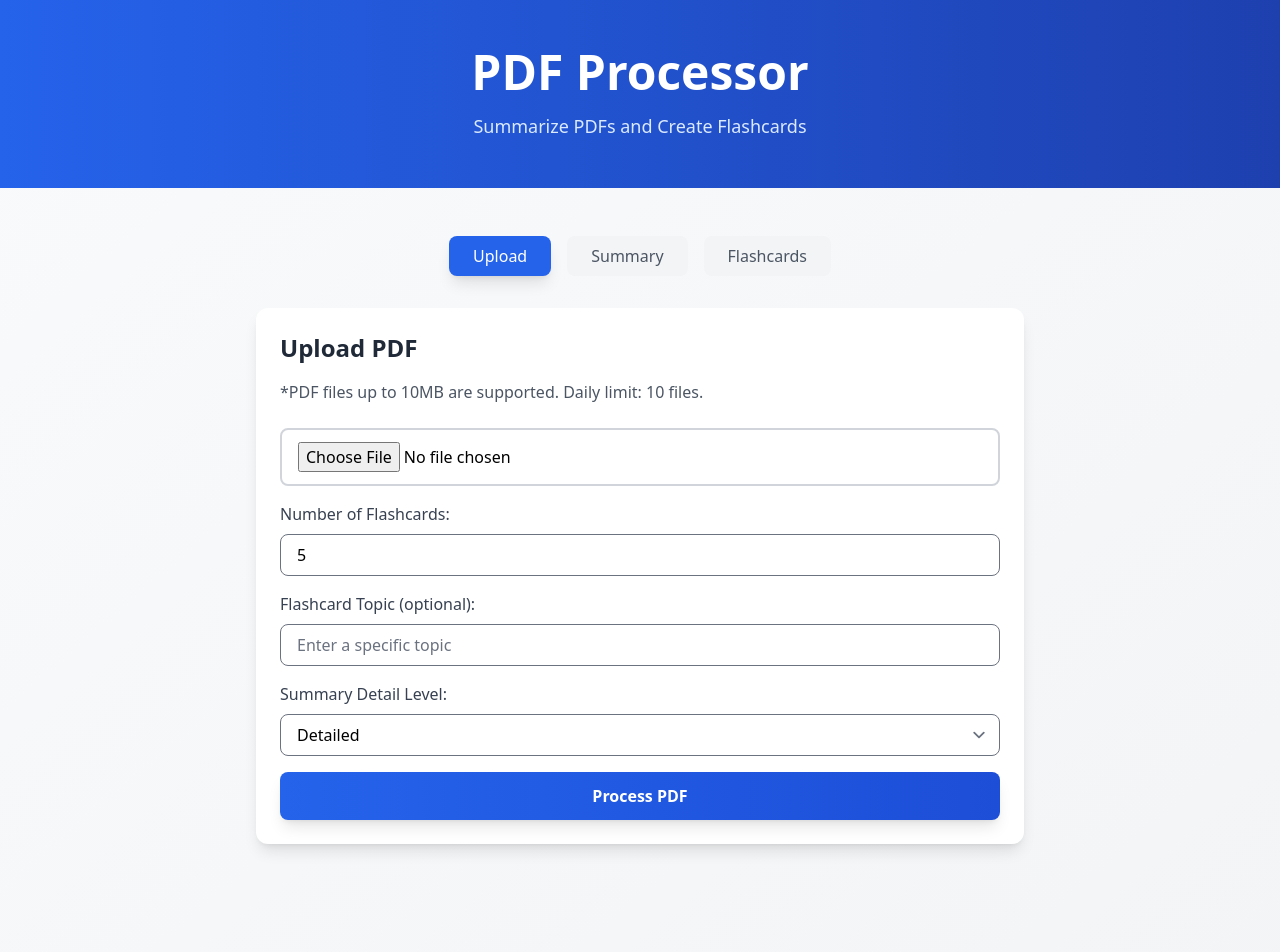
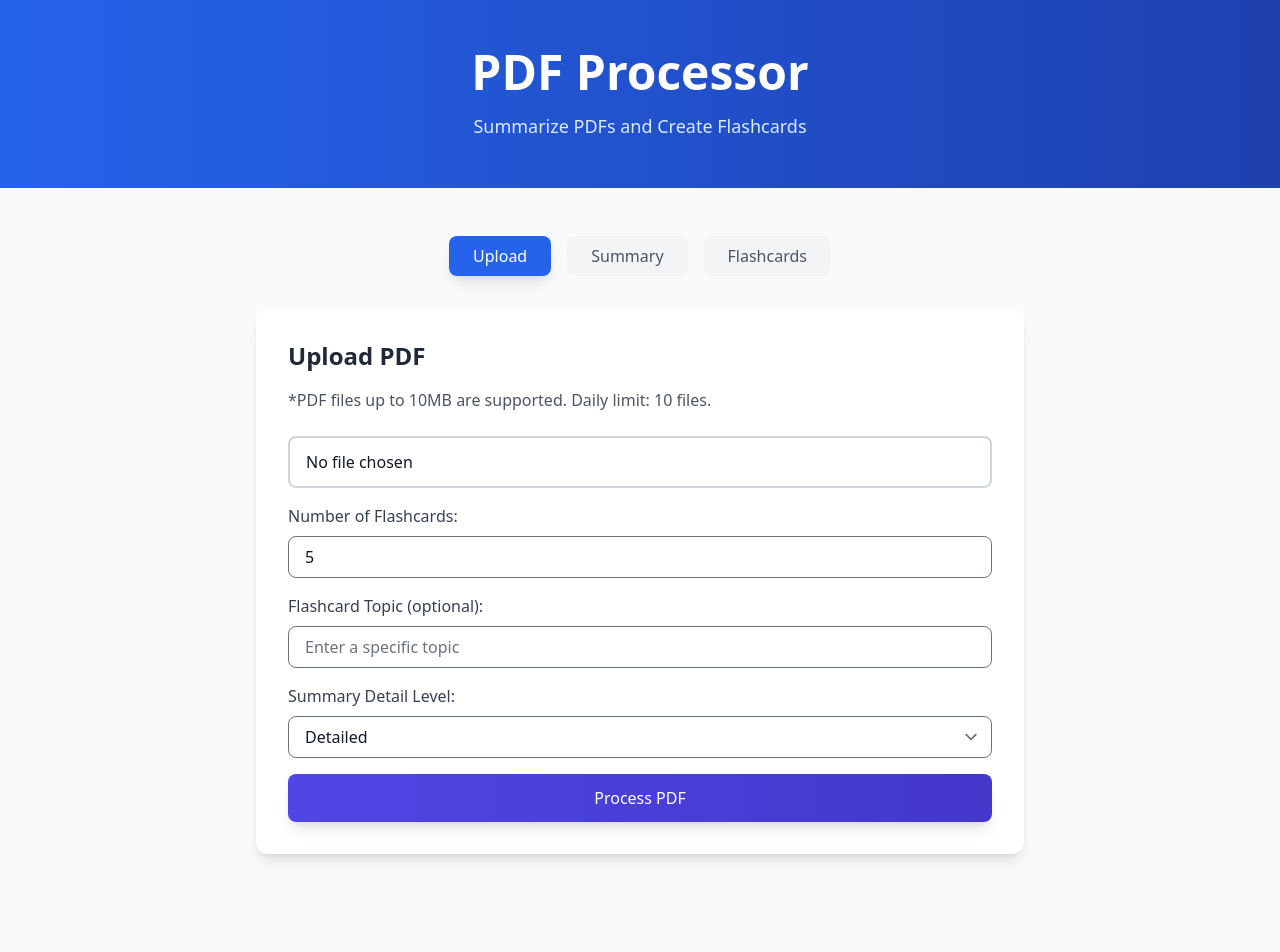
Before and after one commit to NEERASA-VEDA-VARSHIT/The-PDF-Summariser, a React (Vite) app: page / in a window 1280 px wide. Shown: the top 952 px of the page. Built offline with nearby package versions, Linux system fonts and the light colour scheme; no server answers.

Commit message:
Update index.css

```diff
--- a/src/index.css
+++ b/src/index.css
@@ -2,7 +2,35 @@
 @tailwind components;
 @tailwind utilities;
 
-@layer utilities {
+@layer base {
+  body {
+    @apply bg-gray-50 text-gray-900 dark:bg-dark-900 dark:text-gray-100 transition-colors duration-200;
+  }
+}
+
+@layer components {
+  .card {
+    @apply bg-white dark:bg-dark-800 rounded-xl shadow-lg p-8 transition-colors duration-200;
+  }
+
+  .btn-primary {
+    @apply px-6 py-3 bg-gradient-to-r from-primary-600 to-primary-700 text-white font-medium rounded-lg
+           shadow-lg hover:shadow-xl transition-all transform hover:scale-105
+           disabled:opacity-50 disabled:cursor-not-allowed disabled:hover:scale-100;
+  }
+
+  .feature-card {
+    @apply bg-gradient-to-br dark:from-dark-800 dark:to-dark-700 p-6 rounded-xl shadow-md
+           transition-all duration-200 hover:shadow-lg hover:scale-105;
+  }
+
+  .input-field {
+    @apply w-full px-4 py-2 bg-white dark:bg-dark-700 border dark:border-dark-600 rounded-lg
+           focus:ring-2 focus:ring-primary-500 dark:focus:ring-primary-400
+           dark:text-white transition-colors duration-200;
+  }
+}
+
 .perspective-1000 {
   perspective: 1000px;
 }
@@ -18,21 +46,28 @@
 .rotate-y-180 {
   transform: rotateY(180deg);
 }
+
+/* Custom scrollbar */
+::-webkit-scrollbar {
+  width: 8px;
+  height: 8px;
 }
 
-@layer base {
-  body {
-    @apply bg-gradient-to-br from-gray-50 to-gray-100 min-h-screen;
-  }
+::-webkit-scrollbar-track {
+  @apply bg-gray-100 dark:bg-dark-700;
+  border-radius: 4px;
 }
 
-@layer components {
-  .btn-primary {
-    @apply px-6 py-3 bg-gradient-to-r from-blue-600 to-blue-700 text-white font-semibold rounded-lg
-           shadow-lg hover:shadow-xl transition-all duration-300 transform hover:scale-105;
+::-webkit-scrollbar-thumb {
+  @apply bg-gray-400 dark:bg-dark-500;
+  border-radius: 4px;
 }
 
-  .card {
-    @apply bg-white rounded-xl shadow-lg p-6;
+::-webkit-scrollbar-thumb:hover {
+  @apply bg-gray-500 dark:bg-dark-400;
 }
+
+/* File input styling */
+input[type="file"]::file-selector-button {
+  @apply hidden;
 }
```
Lines whose indentation alone changed are shown as unchanged.
